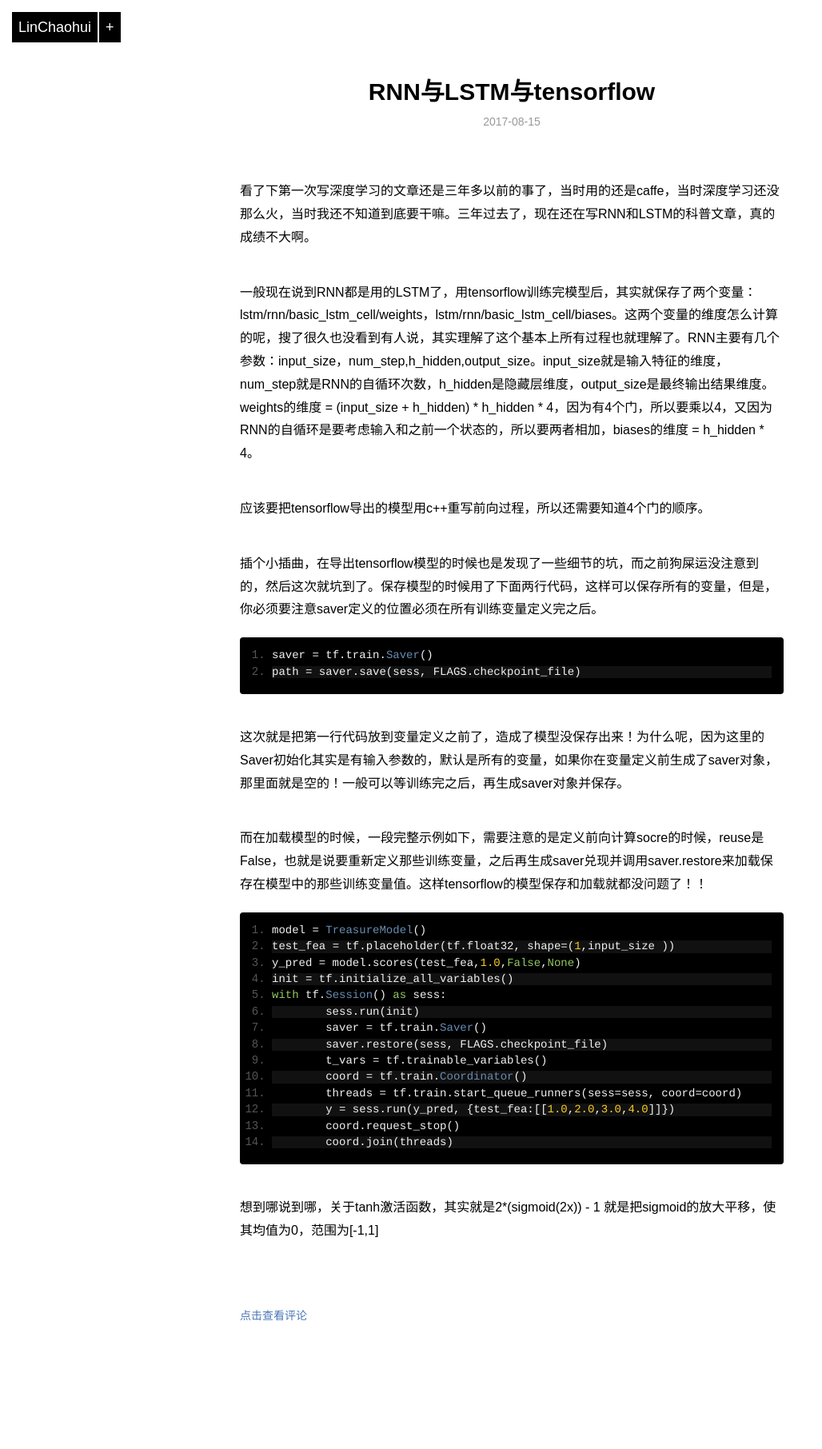
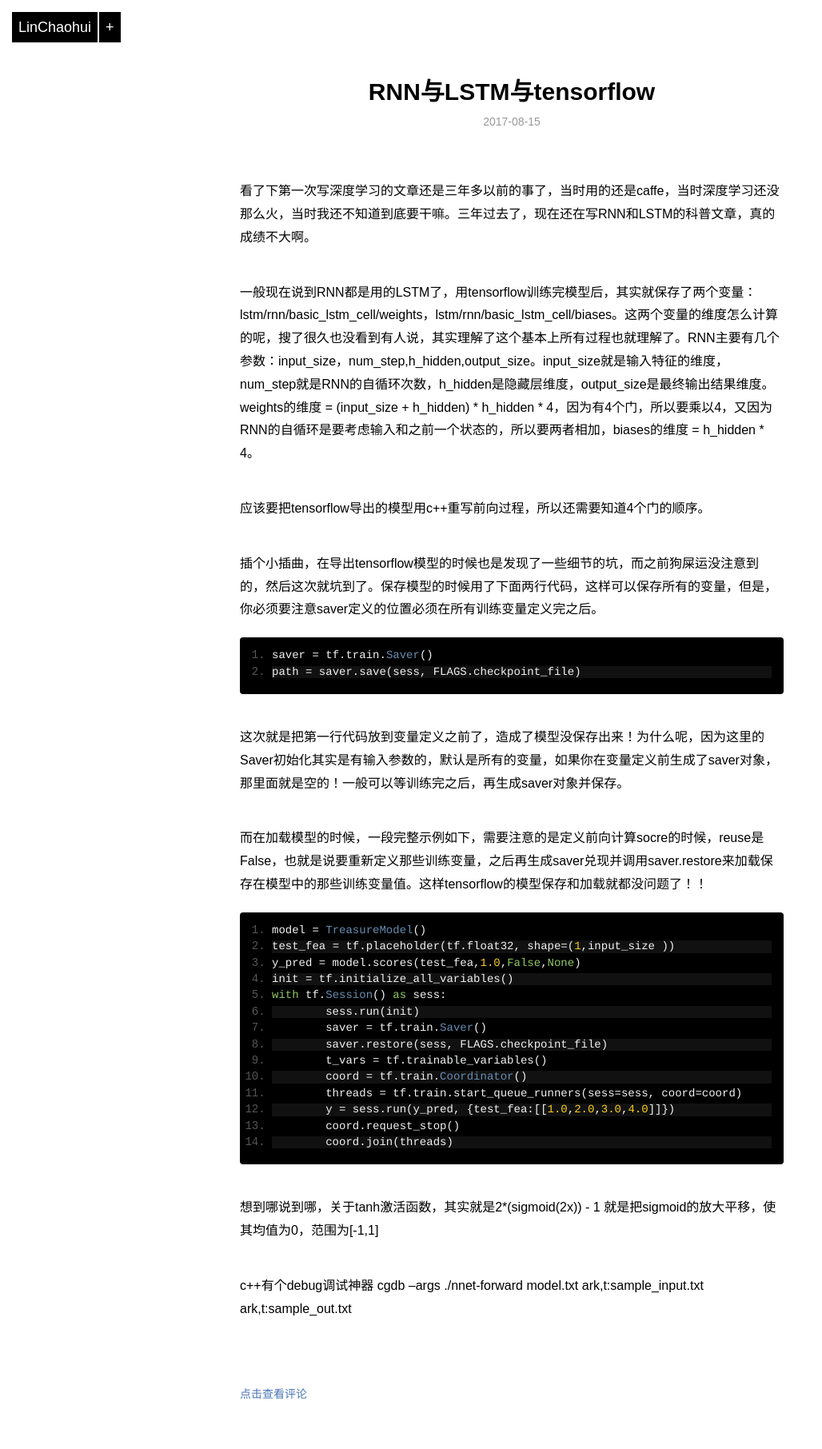
Before and after one commit to chaohui0/chaohui0.github.com, a Jekyll site: the page built from _posts/blog/2017-08-15-rnn-lstm.md, in a window 1280 px wide. Shown: the whole page at 80% size, without its empty margins (0-1028 px from the left). Built offline with Jekyll 4.4.1, drawn with Linux system fonts in a browser that asks for light colours; before the commit the page ends 1714 px from its top, so only the background shows below that; grey boxes are pictures that could not be loaded.

Commit message:
Update 2017-08-15-rnn-lstm.md

```diff
--- a/_posts/blog/2017-08-15-rnn-lstm.md
+++ b/_posts/blog/2017-08-15-rnn-lstm.md
@@ -38,6 +38,7 @@ category: blog
 
 想到哪说到哪，关于tanh激活函数，其实就是2*(sigmoid(2x)) - 1 就是把sigmoid的放大平移，使其均值为0，范围为[-1,1]
 
-
+c++有个debug调试神器
+cgdb --args ./nnet-forward model.txt ark,t:sample_input.txt ark,t:sample_out.txt
 
 [LinChaohui]:    http://www.linchaohui.cn  "LinChaohui"
```
